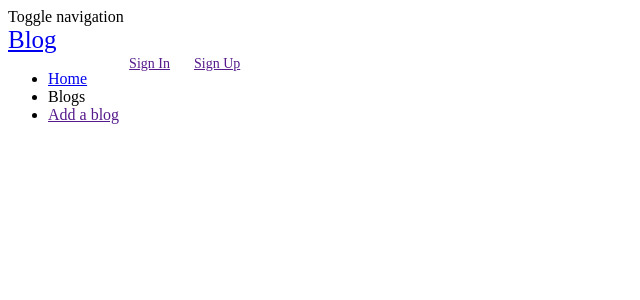
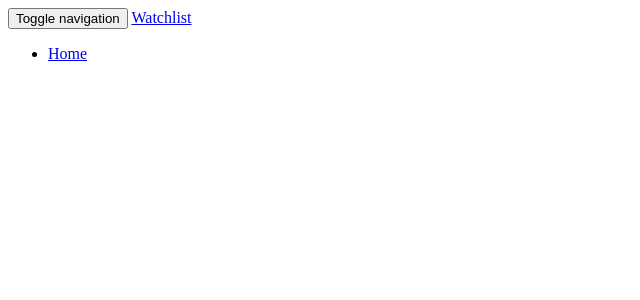
Before and after one commit to FredAtei/blog, a Flask app: template app/templates/navbar.html in a window 1280 px wide. Shown: the top 300 px of the page, without its empty margins (0-640 px from the left). Run offline with Flask 2, Linux system fonts and the light colour scheme; the template is opened without the code that fills it, so the values that code supplies are empty; some libraries are stand-ins or nearby versions.

Commit message:
modify navbar

```diff
--- a/app/templates/navbar.html
+++ b/app/templates/navbar.html
@@ -1,37 +1,27 @@
-<div class="navbar" role="navigation">
+<!DOCTYPE html>
+<html>
+  <head>
+    <meta charset="utf-8">
+    <title></title>
+  </head>
+  <body>
+    <div class="navbar navbar-inverse" role="navigation">
         <div class="container-fluid">
             <div class="navbar-header">
-          <div class="navbar-toggle" data-toggle="collapse" data-target=".navbar-collapse"
-              style="border-color: transparent;">
+                <button type="button" class="navbar-toggle" data-toggle="collapse" data-target=".navbar-collapse">
                   <span class="sr-only">Toggle navigation</span>
                   <span class="icon-bar"></span>
                   <span class="icon-bar"></span>
                   <span class="icon-bar"></span>
+                </button>
+                <a class="navbar-brand" href="/"> Watchlist </a>
             </div>
-
-          <a class="navbar-brand" id="pitch" href="/" style="font-size: 25px;"> Blog </a>
-
-              <a class="navbar-brand"></a>
-
-          </div>
-          <div class="navbar-collapse collapse" style="float: left;">
+            <div class="navbar-collapse collapse">
                 <ul class="nav navbar-nav">
                     <li><a href="/">Home</a></li>
-                  <li><a  class="dropdown-toggle" data-toggle="dropdown" aria-haspopup="true" aria-expanded="false" style="cursor: pointer;">Blogs</a>
-
-                  </li>
-                  <li><a href=""> Add a blog</a></li>
-
-              </ul>
             </div>
-          <div class="navbar-collapse collapse " >
-
-             <a class="btn my-2 my-sm-0"
-                  href="" style="font-size: 14px; margin: 10px;  border-radius: 10px;">Sign In</a>
-                 <a class=" btn my-2 my-sm-0" href="" style="font-size: 14px; margin: 10px;  border-radius: 10px;">Sign Up</a>
-
 
         </div>
     </div>
-  </div>
-</div>
+  </body>
+</html>
```
Lines whose indentation alone changed are shown as unchanged.
